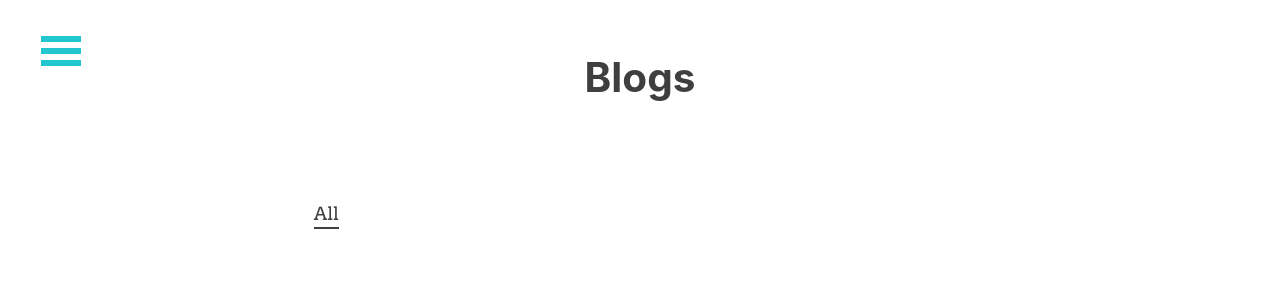
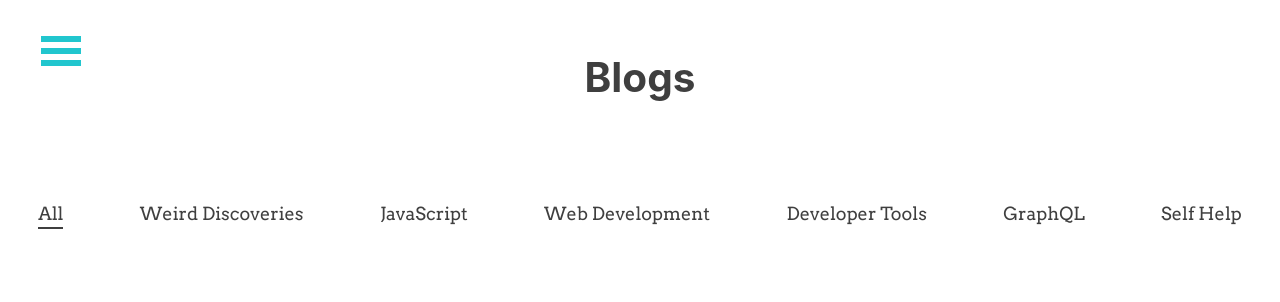
Before and after one commit to CommitHub/CommitHub-Blog, a Gatsby site: page /blog in a window 1280 px wide. Shown: the top 302 px of the page. Built offline with nearby package versions, Linux system fonts and the light colour scheme; Gatsby itself is replaced by a stand-in of ours.

Commit message:
Using categories is working

```diff
--- a/src/pages/blog.js
+++ b/src/pages/blog.js
@@ -19,9 +19,10 @@ class BlogPage extends Component {
   }
 
   componentDidMount() {
-    const categories = this.props.posts
-      .map(post  => post.node.frontmatter.category)
-      .filter((category, i, self) => self.indexOf(category) === i)
+    let categories = this.props.posts
+      .map(post => post.node.frontmatter.categories)
+      .flat()
+      .filter((category, i, self) => self.indexOf(category) === i);
 
     categories.unshift('All');
 
@@ -34,7 +35,7 @@ class BlogPage extends Component {
   }
 
   filterOutPosts = (category) => {
-		const filteredPosts = category === 'All' ? this.state.allPosts : this.state.allPosts.filter(post => post.node.frontmatter.category === category)
+		const filteredPosts = category === 'All' ? this.state.allPosts : this.state.allPosts.filter(post => post.node.frontmatter.categories.find(c => c === category))
 
 		this.setState({
 			posts: filteredPosts,
@@ -84,7 +85,7 @@ export default() => (
                 author
                 authorImage
                 backgroundImg
-                category
+                categories
                 date
                 description
               }
```
